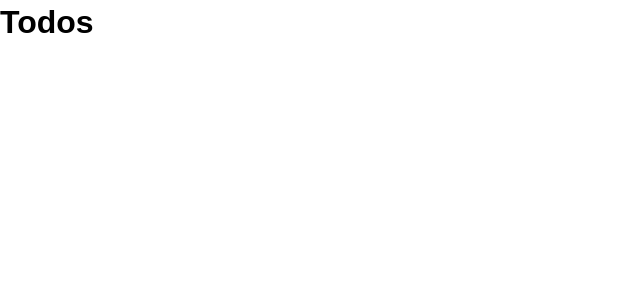
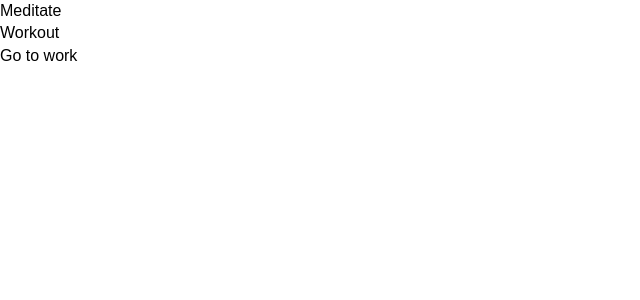
Before and after one commit to quentin-papera/TodoList_React, a React (Create React App) app: page / in a window 1280 px wide. Shown: the top 300 px of the page, without its empty margins (0-640 px from the left). Built offline with nearby package versions, Linux system fonts and the light colour scheme.

Commit message:
Adding components

```diff
--- a/src/App.js
+++ b/src/App.js
@@ -16,7 +16,7 @@ class App extends Component {
     },
     {
       id: 3,
-      title: 'Work',
+      title: 'Go to work',
       complete: false
     }
     ]
@@ -24,7 +24,7 @@ class App extends Component {
   render(){
     return(
       <div className="App">
-        <Todos/>
+        <Todos todos={this.state.todos}/>
       </div>
     )
   }
--- /dev/null
+++ b/src/components/TodoItems.js
@@ -0,0 +1,13 @@
+import React, { Component } from 'react'
+
+export class TodoItems extends Component {
+	render() {
+		return (
+			<div>
+				<p>{this.props.todo.title}</p>
+			</div>
+		)
+	}
+}
+
+export default TodoItems
--- a/src/components/Todos.js
+++ b/src/components/Todos.js
@@ -1,13 +1,12 @@
 import React, { Component } from 'react';
+import TodoItems from './TodoItems';
 
 class Todos extends Component {
-  render(){
-    return(
-      <div>
-        <h1>Todos</h1>
-      </div>
-    )
-  }
+	render(){
+		return this.props.todos.map((todo) => (
+			<TodoItems key={todo.id} todo={todo}/>
+		))
+	}
 }
 
 export default Todos;
```
